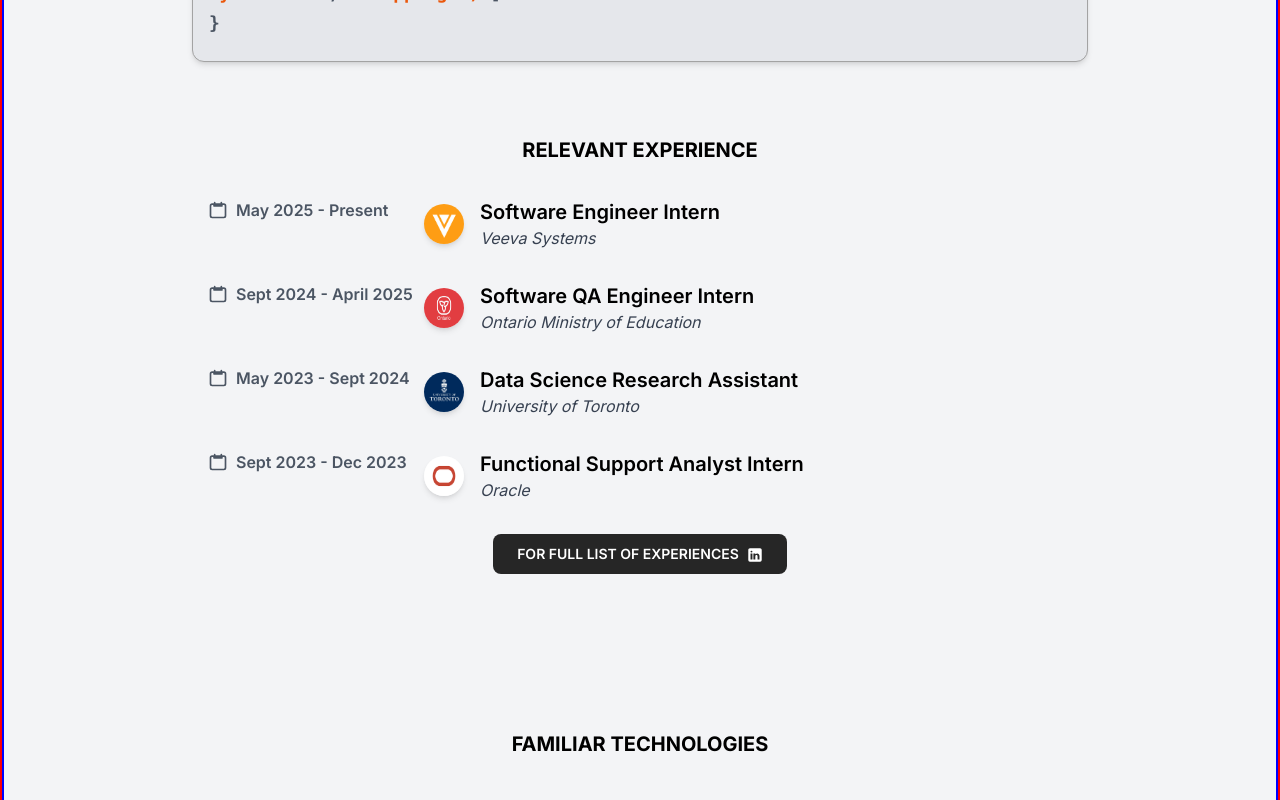
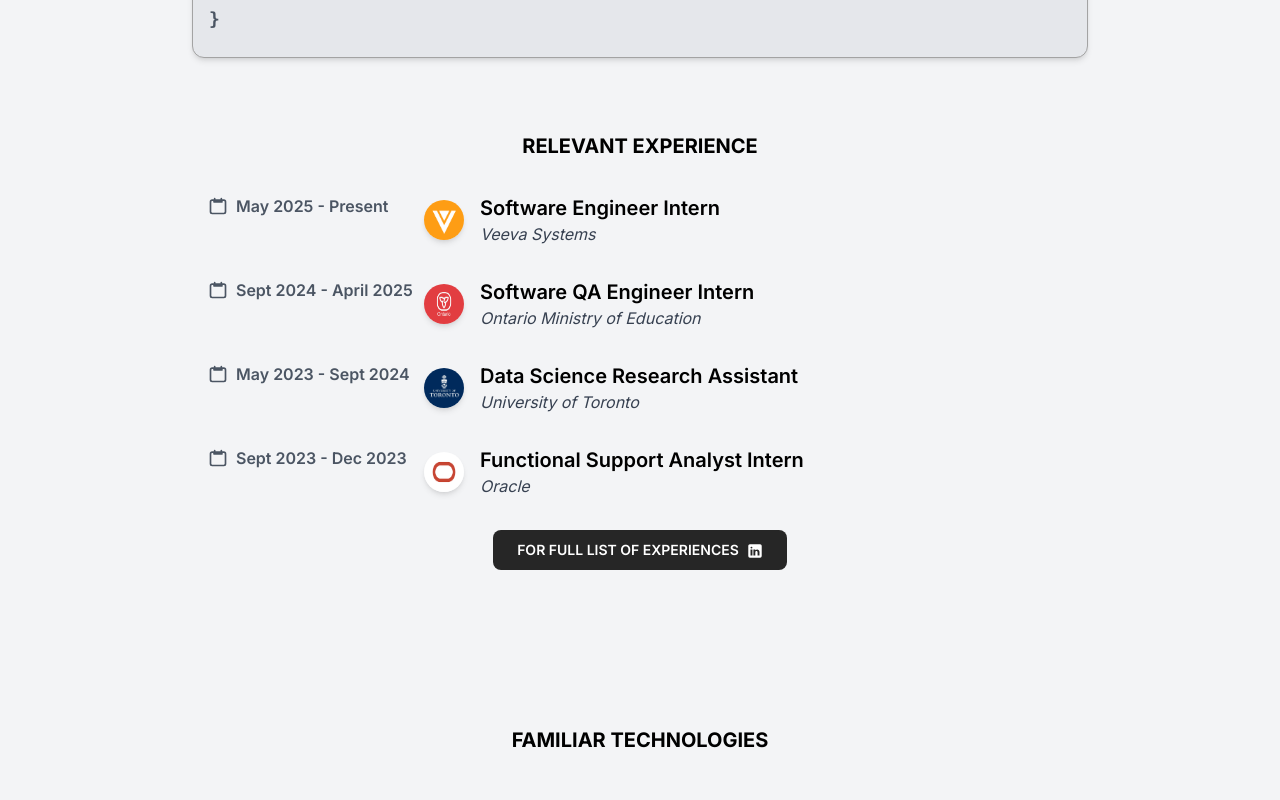
Before and after one commit to NimratGrewal/my-portfolio, a Next.js app: page / in a window 1280 px wide. Shown: the part 840-1640 px from the top of the page. Built offline with nearby package versions, Linux system fonts and the light colour scheme.

Commit message:
min-w-full

```diff
--- a/pages/index.tsx
+++ b/pages/index.tsx
@@ -47,14 +47,14 @@
     <>
 
     <motion.div
-      className={`min-h-screen w-full min-w-full bg-gray-100 dark:bg-neutral-900`}
+      className={` w-full min-w-full bg-gray-100 dark:bg-neutral-900`}
       initial={{ opacity: 0 }}
       animate={{ opacity: 1 }}
       transition={{ duration: 0.5 }}
     >
 
     <Header />
-       <main className="relative z-10 w-full">
+       <main className="relative z-10 w-full min-w-full">
 
 
        <section className="flex mb-10 justify-center items-center bg-gray-100 dark:bg-neutral-900">
--- a/styles/globals.css
+++ b/styles/globals.css
@@ -49,16 +49,3 @@
   font-family: "Satoshi", sans-serif;
   font-display: "Satoshi", sans-serif;
 }
-
-/* Temporary debugging styles */
-html {
-  border: 2px solid red; /* Visualize html element */
-}
-
-body {
-  border: 2px solid blue; /* Visualize body element */
-}
-
-div[data-debug="root-container"] {
-  border: 2px solid green; /* Visualize root <motion.div> */
-}
```
